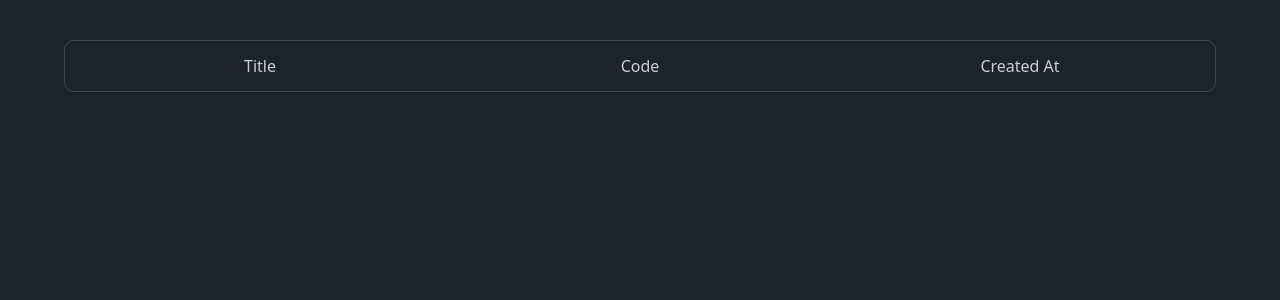
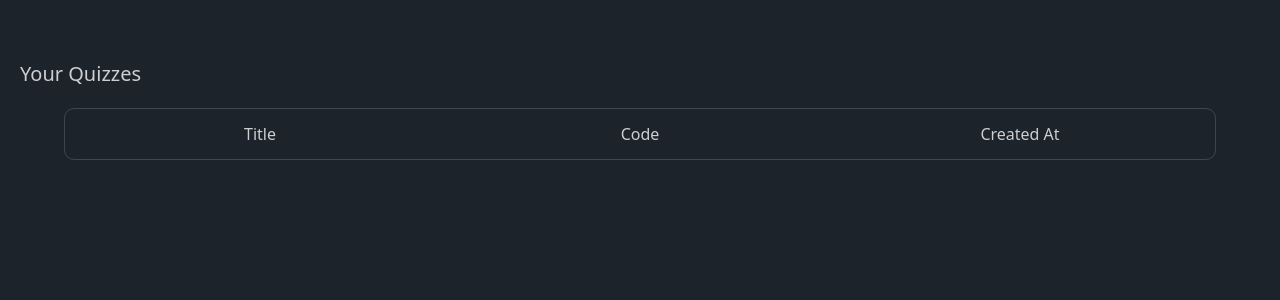
Before and after one commit to JeelRajodiya/brain-blitz, a Next.js app: page /components/UserQuizList in a window 1280 px wide. Shown: the top 300 px of the page. Built offline with nearby package versions, Linux system fonts and the light colour scheme.

Commit message:
added title

```diff
--- a/pages/components/UserQuizList.module.css
+++ b/pages/components/UserQuizList.module.css
@@ -13,7 +13,7 @@
 /* to make children of this class */
 .displayTable > * {
   flex: 1;
-  margin: 0 10px; /* Add margin for gap */
+  margin: 0 10px;
 }
 
 .displayTable > *:last-child {
--- a/pages/components/UserQuizList.tsx
+++ b/pages/components/UserQuizList.tsx
@@ -10,7 +10,9 @@ type QuizList = {
 export default function UserQuizList({ quizList }: { quizList: QuizList[] }) {
   const [tooltipText, setTooltipText] = React.useState("Click to copy");
   return (
-    <div className="flex  items-center flex-col mt-10">
+    <div className="flex  items-center flex-col mt-10 ">
+      <div className="self-start text-xl p-5">Your Quizzes</div>
+
       <div className={styles.tableHeading}>
         <div className="p-2">Title</div>
         <div className="p-2">Code</div>
```
